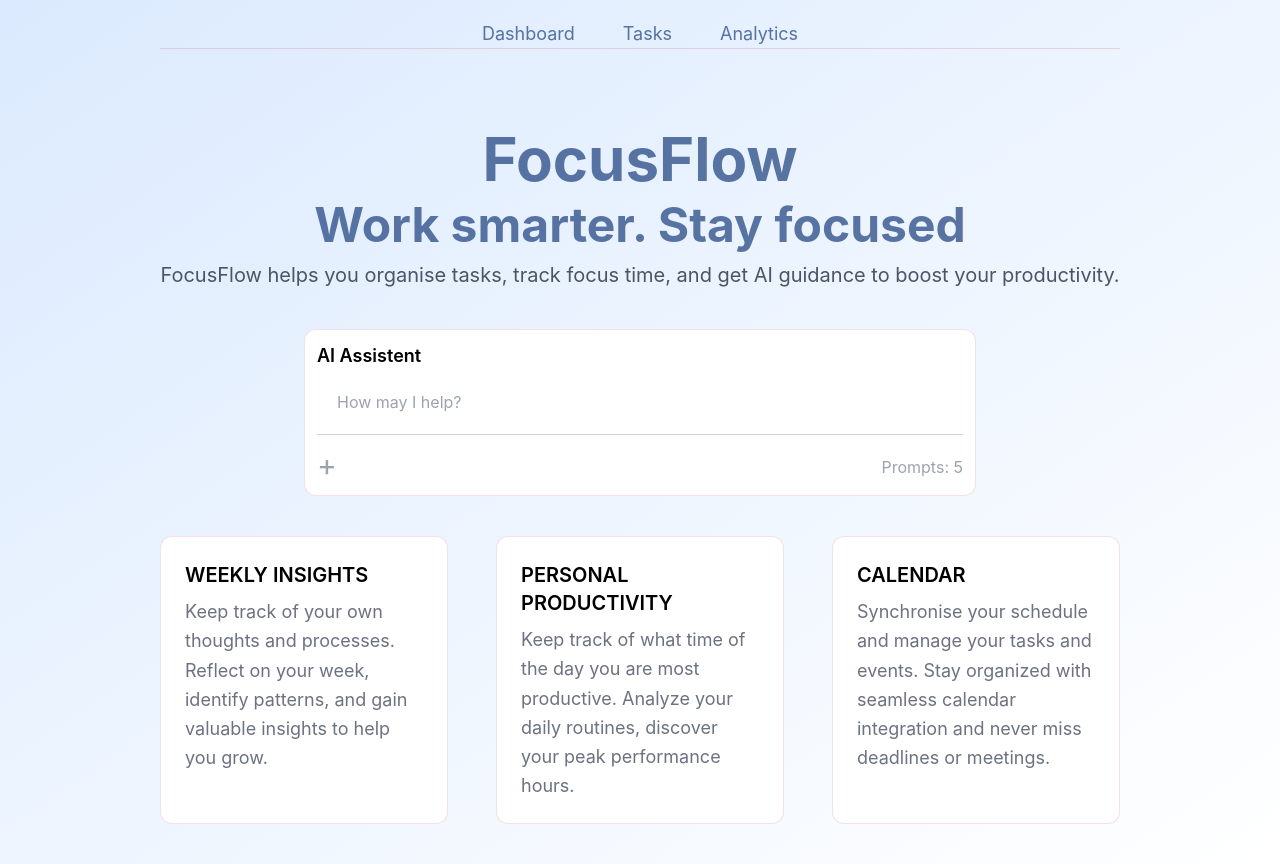
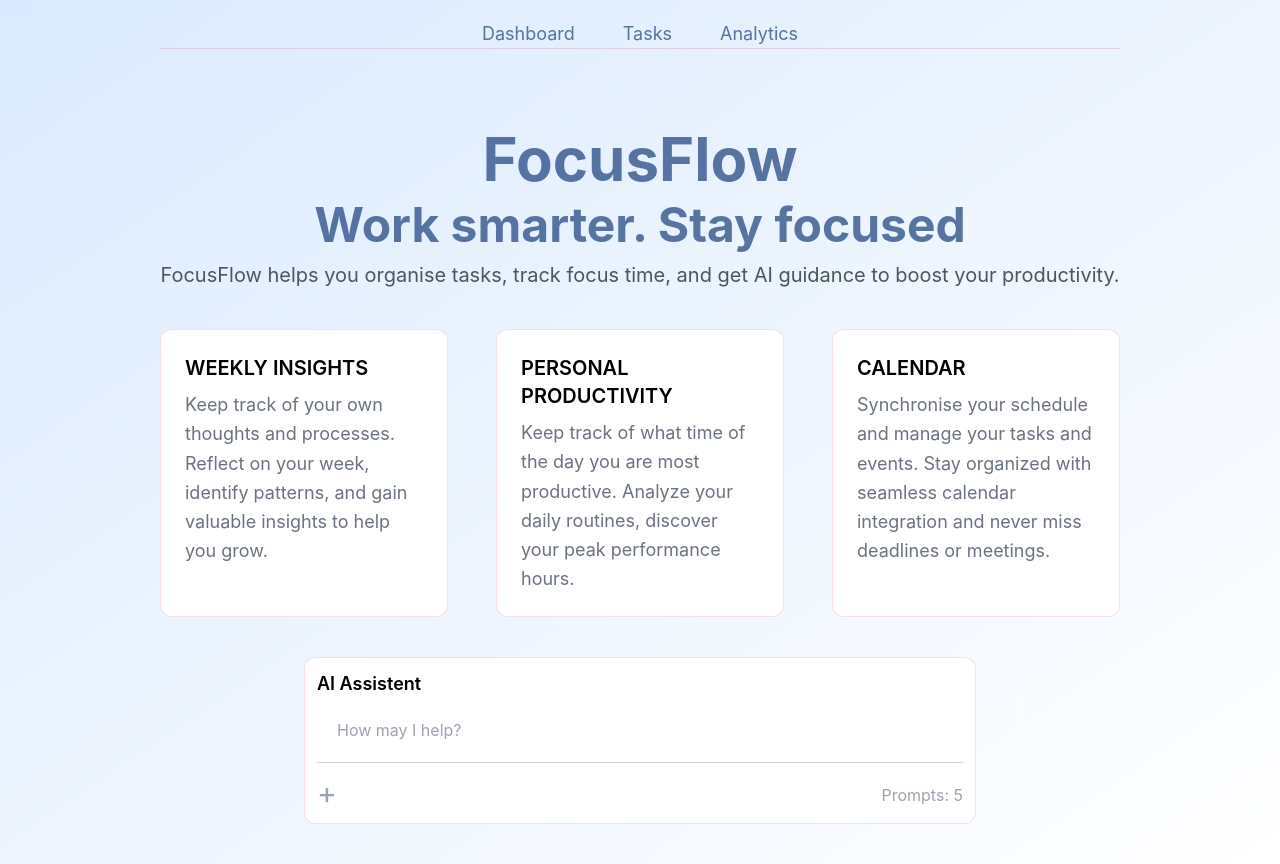
Before and after one commit to m-nikolov95/FocusFlow.WebApp, a React (Create React App) app: page / in a window 1280 px wide. Built offline with nearby package versions, Linux system fonts and the light colour scheme.

Commit message:
Changed component positions

```diff
--- a/src/App.tsx
+++ b/src/App.tsx
@@ -8,13 +8,13 @@
     return (
         <div className='flex flex-col items-center min-h-screen bg-gradient-to-br from-blue-100'>
             <HeaderComponent />
-            <div className='mt-10'>
-                <AiAssistentComponent />
-            </div>
-            <div className='my-10 flex flex-col lg:flex-row gap-6 lg:gap-12 px-10 lg:px-0'>
+            <div className='mt-10 flex flex-col lg:flex-row gap-6 lg:gap-12 px-10 lg:px-0'>
                 <FeatureComponent title='WEEKLY INSIGHTS' description='Keep track of your own thoughts and processes. Reflect on your week, identify patterns, and gain valuable insights to help you grow.' />
                 <FeatureComponent title='PERSONAL PRODUCTIVITY' description='Keep track of what time of the day you are most productive. Analyze your daily routines, discover your peak performance hours.' />
                 <FeatureComponent title='CALENDAR' description='Synchronise your schedule and manage your tasks and events. Stay organized with seamless calendar integration and never miss deadlines or meetings.' />
+            </div>
+            <div className='my-10'>
+                <AiAssistentComponent />
             </div>
         </div>
     );
```
